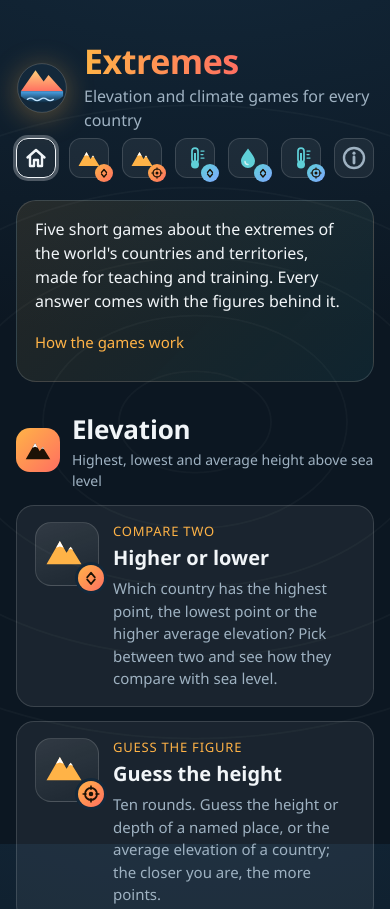
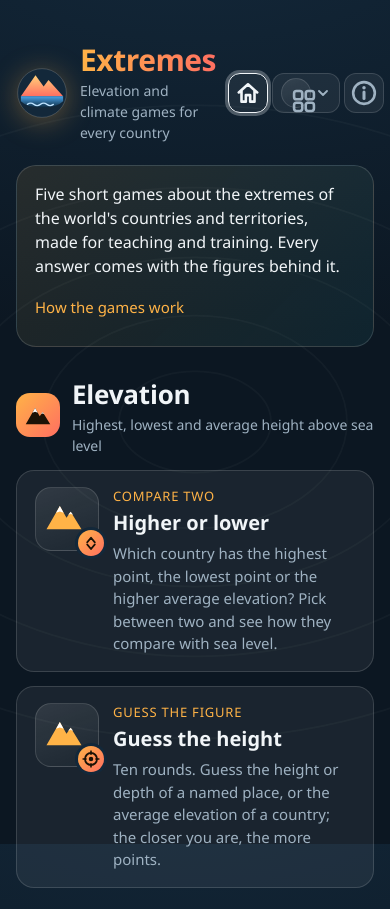
Before and after one commit to matts-maps/extremes, an Astro site in the folder site/: page /extremes/ in a window 390 px wide. Shown: the top 909 px of the page. Built offline with nearby package versions, Linux system fonts and the light colour scheme; Astro itself is replaced by a stand-in of ours.

Commit message:
Menu: Home, a game drop-down and About, always on the right; match the about page to the others
The drop-down shows the current game and lists all five. The about page now
uses the shared page look (background, logo header, cards, footer). A shared
Logo component is added.

```diff
--- /dev/null
+++ b/site/src/components/Logo.astro
@@ -0,0 +1,4 @@
+---
+// The Extremes logo, as used in every page header.
+---
+<svg class="logo" viewBox="0 0 64 64" aria-hidden="true"><defs><linearGradient id="lg1" x1="0" y1="0" x2="0" y2="1"><stop offset="0" stop-color="#ffd27a"/><stop offset="1" stop-color="#ff6f61"/></linearGradient><linearGradient id="lg2" x1="0" y1="0" x2="0" y2="1"><stop offset="0" stop-color="#4aa3e8"/><stop offset="1" stop-color="#0d2a40"/></linearGradient></defs><circle cx="32" cy="32" r="30" fill="#13283a" stroke="rgba(255,255,255,.2)"/><path d="M6 36 L24 10 L34 24 L40 16 L58 36Z" fill="url(#lg1)"/><path d="M6 36 H58 V42 Q50 50 32 50 Q14 50 6 42Z" fill="url(#lg2)"/><path d="M14 46 q4 -3 8 0 t8 0 t8 0 t8 0" fill="none" stroke="#bfe3ff" stroke-width="1.6" stroke-linecap="round"/></svg>
--- a/site/src/components/SiteMenu.astro
+++ b/site/src/components/SiteMenu.astro
@@ -1,43 +1,101 @@
 ---
-// The site menu: the home symbol, one symbol per game and the about page. Icons come from the sprite in the base layout.
+// The site menu, always at the right of the page header: Home, a drop-down to pick a game, and the about page.
+// Icons come from the sprite in the base layout.
 interface Props { current?: string; }
 const { current = '' } = Astro.props;
 const base = import.meta.env.BASE_URL;
-const items = [
-  { id: 'home', href: base, label: 'Home', icon: 'i-home', tone: 'plain' },
-  { id: 'higher-lower', href: `${base}higher-lower/`, label: 'Higher or lower', icon: 'i-mountain', badge: 'i-updown', tone: 'el' },
-  { id: 'guess', href: `${base}guess/`, label: 'Guess the height', icon: 'i-mountain', badge: 'i-target', tone: 'el' },
-  { id: 'hotter-or-colder', href: `${base}hotter-or-colder/`, label: 'Hotter or colder', icon: 'i-thermo', badge: 'i-updown', tone: 'cl' },
-  { id: 'wetter-or-drier', href: `${base}wetter-or-drier/`, label: 'Wetter or drier', icon: 'i-drop', badge: 'i-updown', tone: 'cl' },
-  { id: 'climate-guess', href: `${base}climate-guess/`, label: 'Climate: guess the figure', icon: 'i-thermo', badge: 'i-target', tone: 'cl' },
-  { id: 'about', href: `${base}about/`, label: 'About the data', icon: 'i-info', tone: 'plain' },
+const games = [
+  { id: 'higher-lower', label: 'Higher or lower', icon: 'i-mountain', badge: 'i-updown', tone: 'el' },
+  { id: 'guess', label: 'Guess the height', icon: 'i-mountain', badge: 'i-target', tone: 'el' },
+  { id: 'hotter-or-colder', label: 'Hotter or colder', icon: 'i-thermo', badge: 'i-updown', tone: 'cl' },
+  { id: 'wetter-or-drier', label: 'Wetter or drier', icon: 'i-drop', badge: 'i-updown', tone: 'cl' },
+  { id: 'climate-guess', label: 'Climate: guess the figure', icon: 'i-thermo', badge: 'i-target', tone: 'cl' },
 ];
+const cur = games.find(g => g.id === current);
 ---
 <nav class="sitemenu" aria-label="Site menu">
-  {items.map(it => (
-    <a href={it.href} class={`tone-${it.tone}`} title={it.label} aria-label={it.label} aria-current={it.id === current ? 'page' : undefined}>
-      <svg class="main" aria-hidden="true"><use href={`#${it.icon}`} /></svg>
-      {it.badge && <svg class="badge" aria-hidden="true"><use href={`#${it.badge}`} /></svg>}
-    </a>
-  ))}
+  <a class="icon" href={base} title="Home" aria-label="Home" aria-current={current === 'home' ? 'page' : undefined}>
+    <svg class="main" aria-hidden="true"><use href="#i-home" /></svg>
+  </a>
+
+  <div class="games">
+    <button type="button" class={`pick tone-${cur ? cur.tone : 'plain'}`} aria-haspopup="true" aria-expanded="false" aria-controls="game-list" title="Choose a game" aria-label={cur ? `Game: ${cur.label}. Choose a game` : 'Choose a game'}>
+      <span class="ico">
+        {cur
+          ? <><svg class="main" aria-hidden="true"><use href={`#${cur.icon}`} /></svg><svg class="badge" aria-hidden="true"><use href={`#${cur.badge}`} /></svg></>
+          : <svg class="main" aria-hidden="true"><use href="#i-games" /></svg>}
+      </span>
+      <span class="lab">{cur ? cur.label : 'Games'}</span>
+      <svg class="chev" aria-hidden="true"><use href="#i-chev" /></svg>
+    </button>
+    <ul id="game-list" hidden>
+      {games.map(g => (
+        <li>
+          <a href={`${base}${g.id}/`} class={`tone-${g.tone}`} aria-current={g.id === current ? 'page' : undefined}>
+            <span class="ico">
+              <svg class="main" aria-hidden="true"><use href={`#${g.icon}`} /></svg><svg class="badge" aria-hidden="true"><use href={`#${g.badge}`} /></svg>
+            </span>
+            <span>{g.label}</span>
+          </a>
+        </li>
+      ))}
+    </ul>
+  </div>
+
+  <a class="icon" href={`${base}about/`} title="About the data" aria-label="About the data" aria-current={current === 'about' ? 'page' : undefined}>
+    <svg class="main" aria-hidden="true"><use href="#i-info" /></svg>
+  </a>
 </nav>
 
+<script>
+  const menu = document.querySelector<HTMLElement>('.sitemenu');
+  const btn = menu?.querySelector<HTMLButtonElement>('.pick');
+  const list = menu?.querySelector<HTMLElement>('#game-list');
+  if (menu && btn && list) {
+    const setOpen = (open: boolean) => { list.hidden = !open; btn.setAttribute('aria-expanded', String(open)); };
+    btn.addEventListener('click', () => setOpen(list.hidden));
+    document.addEventListener('click', e => { if (!list.hidden && !menu.contains(e.target as Node)) setOpen(false); });
+    menu.addEventListener('keydown', e => {
+      e.stopPropagation();   // keep the games' own keys (Enter, 1, 2) from firing while the menu has focus
+      if (e.key === 'Escape' && !list.hidden) { setOpen(false); btn.focus(); }
+    });
+  }
+</script>
+
 <style>
-  .sitemenu{display:flex;gap:6px;flex-wrap:nowrap;margin:0}
-  a{--c1:#9fb2c2;--c2:#6f87a0;position:relative;display:grid;place-items:center;width:44px;height:44px;flex:none;border-radius:14px;border:1px solid var(--line, rgba(255,255,255,.14));background:var(--card, rgba(255,255,255,.06));color:var(--c1);text-decoration:none;transition:transform .15s,border-color .15s}
-  a.tone-plain:first-child{--c1:var(--ink, #f1f5f8)}
-  a.tone-el{--c1:#ffb347;--c2:#ff6f61}
-  a.tone-cl{--c1:#5fd0d8;--c2:#7fa8ff}
-  a:hover,a:focus-visible{transform:translateY(-2px);border-color:var(--c1);outline:none}
-  a[aria-current="page"]{border-color:var(--c1);box-shadow:0 0 0 3px color-mix(in srgb,var(--c1) 28%,transparent)}
+  .sitemenu{display:flex;align-items:center;gap:6px;flex:none;margin:0 0 0 auto}
+  .icon,.pick,li a{--c1:#9fb2c2;--c2:#6f87a0}
+  .tone-el{--c1:#ffb347;--c2:#ff6f61}
+  .tone-cl{--c1:#5fd0d8;--c2:#7fa8ff}
+  .icon,.pick{position:relative;display:flex;align-items:center;justify-content:center;height:44px;border-radius:14px;border:1px solid var(--line, rgba(255,255,255,.14));background:var(--card, rgba(255,255,255,.06));color:var(--c1);text-decoration:none;font:inherit;cursor:pointer;transition:transform .15s,border-color .15s}
+  .icon{width:44px}
+  .icon:first-child{--c1:var(--ink, #f1f5f8)}
+  .pick{gap:8px;padding:0 10px}
+  .pick .lab{color:var(--ink, #f1f5f8);font-size:14px;white-space:nowrap}
+  .chev{width:16px;height:16px;flex:none;color:var(--mute, #9fb2c2);transition:transform .15s}
+  .pick[aria-expanded="true"] .chev{transform:rotate(180deg)}
+  .icon:hover,.icon:focus-visible,.pick:hover,.pick:focus-visible{transform:translateY(-2px);border-color:var(--c1);outline:none}
+  .icon[aria-current="page"]{border-color:var(--c1);box-shadow:0 0 0 3px color-mix(in srgb,var(--c1) 28%,transparent)}
+  .ico{position:relative;display:grid;place-items:center;width:30px;height:30px;flex:none}
   .main{width:26px;height:26px}
-  .badge{position:absolute;right:-5px;bottom:-5px;width:18px;height:18px;padding:3px;border-radius:50%;background:linear-gradient(135deg,var(--c1),var(--c2));color:#1b1206}
+  .icon .main{width:26px;height:26px}
+  .ico .main{width:100%;height:100%}
+  .badge{position:absolute;right:-5px;bottom:-5px;width:16px;height:16px;padding:3px;border-radius:50%;background:linear-gradient(135deg,var(--c1),var(--c2));color:#1b1206}
+  .games{position:relative}
+  ul{position:absolute;right:0;top:calc(100% + 8px);z-index:30;margin:0;padding:6px;list-style:none;min-width:250px;background:#182a3a;border:1px solid var(--line, rgba(255,255,255,.14));border-radius:16px;box-shadow:0 18px 40px rgba(0,0,0,.45)}
+  ul[hidden]{display:none}
+  li a{display:flex;align-items:center;gap:12px;padding:8px 10px;border-radius:12px;color:var(--ink, #f1f5f8);text-decoration:none;font-size:15px}
+  li a .ico{color:var(--c1)}
+  li a:hover,li a:focus-visible{background:rgba(255,255,255,.08);outline:none}
+  li a[aria-current="page"]{background:rgba(255,255,255,.1);box-shadow:inset 3px 0 0 var(--c1)}
   @media (max-width:560px){
-    .sitemenu{width:100%;gap:0;justify-content:space-between}
-    a{width:40px;height:40px;border-radius:12px}
-    .main{width:24px;height:24px}
+    .sitemenu{gap:4px}
+    .icon{width:40px;height:40px;border-radius:12px}
+    .pick{height:40px;border-radius:12px;padding:0 8px;gap:4px}
+    .pick .lab{display:none}
+    ul{min-width:min(250px,calc(100vw - 32px))}
   }
-  @media (prefers-reduced-motion:reduce){a{transition:none}}
-  :global(header) .sitemenu{margin-left:auto}
-  :global(header:has(.sitemenu)){flex-wrap:wrap}
+  @media (prefers-reduced-motion:reduce){.icon,.pick,.chev{transition:none}}
+  :global(header h1){min-width:0}
+  @media (max-width:560px){ :global(header:has(.sitemenu) h1){font-size:20px} }
 </style>
--- a/site/src/layouts/Base.astro
+++ b/site/src/layouts/Base.astro
@@ -21,6 +21,8 @@ const { title, description, bodyAttrs = {} } = Astro.props;
     <symbol id="i-info" viewBox="0 0 24 24"><circle cx="12" cy="12" r="10" fill="none" stroke="currentColor" stroke-width="2.4"/><path d="M12 11v6" stroke="currentColor" stroke-width="2.8" stroke-linecap="round"/><circle cx="12" cy="7.2" r="1.6" fill="currentColor"/></symbol>
     <symbol id="i-drop" viewBox="0 0 48 48"><path d="M24 5 C32 16 38 23 38 30 A14 14 0 0 1 10 30 C10 23 16 16 24 5Z" fill="currentColor"/><path d="M18 31 a6 6 0 0 0 6 6" fill="none" stroke="#fff" stroke-width="3" stroke-linecap="round" opacity=".7"/></symbol>
     <symbol id="i-home" viewBox="0 0 24 24"><path d="M3.5 11.5 L12 4 L20.5 11.5 M6 10 V20 H10 V14 H14 V20 H18 V10" fill="none" stroke="currentColor" stroke-width="2.4" stroke-linecap="round" stroke-linejoin="round"/></symbol>
+    <symbol id="i-games" viewBox="0 0 24 24"><rect x="3.5" y="3.5" width="7" height="7" rx="2" fill="none" stroke="currentColor" stroke-width="2.2"/><rect x="13.5" y="3.5" width="7" height="7" rx="2" fill="none" stroke="currentColor" stroke-width="2.2"/><rect x="3.5" y="13.5" width="7" height="7" rx="2" fill="none" stroke="currentColor" stroke-width="2.2"/><rect x="13.5" y="13.5" width="7" height="7" rx="2" fill="none" stroke="currentColor" stroke-width="2.2"/></symbol>
+    <symbol id="i-chev" viewBox="0 0 24 24"><path d="M6 9 L12 15 L18 9" fill="none" stroke="currentColor" stroke-width="2.8" stroke-linecap="round" stroke-linejoin="round"/></symbol>
     <symbol id="i-sun" viewBox="0 0 24 24"><circle cx="12" cy="12" r="4.5" fill="currentColor"/><path d="M12 2v3M12 19v3M2 12h3M19 12h3M5 5l2 2M17 17l2 2M19 5l-2 2M7 17l-2 2" stroke="currentColor" stroke-width="2.2" stroke-linecap="round"/></symbol>
   </defs>
 </svg>
--- a/site/src/pages/index.astro
+++ b/site/src/pages/index.astro
@@ -12,9 +12,8 @@ const base = import.meta.env.BASE_URL;
     <h1><span>Extremes</span></h1>
     <p class="tagline">Elevation and climate games for every country</p>
   </div>
+  <SiteMenu current="home" />
 </div>
-
-<SiteMenu current="home" />
 
 <div class="welcome">
   <p>Five short games about the extremes of the world's countries and territories, made for teaching and training. Every answer comes with the figures behind it.</p>
--- a/site/src/styles/about.css
+++ b/site/src/styles/about.css
@@ -1,12 +1,7 @@
-:root{--bg:#0c1722;--card:#13283a;--ink:#f1f5f8;--mute:#9fb2c2;--line:rgba(255,255,255,.14);--accent:#ffb347}
-@media (prefers-color-scheme: light){:root{--bg:#f4f6f8;--card:#fff;--ink:#16222d;--mute:#52667a;--line:#d5dde5;--accent:#b8620a}}
-*{box-sizing:border-box}
-body{margin:0;background:var(--bg);color:var(--ink);font:16px/1.55 "Segoe UI",system-ui,-apple-system,Arial,sans-serif}
-.wrap{max-width:780px;margin:0 auto;padding:24px 16px 48px}
-h1{font-size:30px;margin:0 0 4px;letter-spacing:-.5px}
+/* The about page uses the shared page look from game-base.css (background, header, logo, title); this adds its own content styles. */
+h1 span{background:linear-gradient(90deg,var(--accent),var(--accent2));-webkit-background-clip:text;background-clip:text;color:transparent}
 h2{font-size:20px;margin:0 0 8px;color:var(--accent)}
-.sub{color:var(--mute);margin:0 0 20px}
-section{background:var(--card);border:1px solid var(--line);border-radius:14px;padding:16px 18px;margin-bottom:16px}
+section{background:var(--card);border:1px solid var(--line);border-radius:var(--radius);padding:18px;margin-bottom:16px;backdrop-filter:blur(8px);box-shadow:0 12px 40px rgba(0,0,0,.25)}
 a{color:var(--accent)}
 table{width:100%;border-collapse:collapse;font-size:14px}
 th,td{text-align:left;padding:7px 8px;border-bottom:1px solid var(--line);vertical-align:top}
@@ -16,3 +11,4 @@ th{color:var(--mute);font-weight:600}
 section h3{font-size:16px;margin:14px 0 2px}
 section h3:first-of-type{margin-top:0}
 section h2+h3{margin-top:0}
+footer{color:var(--mute);font-size:13px;line-height:1.6;margin-top:14px}
--- a/site/src/styles/home.css
+++ b/site/src/styles/home.css
@@ -50,6 +50,9 @@ a.card:hover,a.card:focus-visible{transform:translateY(-3px);border-color:var(--
 footer{color:var(--mute);font-size:13px;margin-top:32px;text-align:center}
 
 @media(max-width:700px){
+  .top{gap:12px}
+  h1{font-size:30px}
+  .tagline{font-size:14px}
   .grid,.themes{grid-template-columns:1fr}
   .logo{width:52px;height:52px}
   .welcome,.about{padding:16px 18px}
```
Also changed, not shown: site/src/pages/about.astro (+8 -2 lines).
